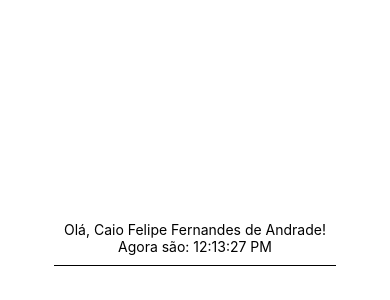
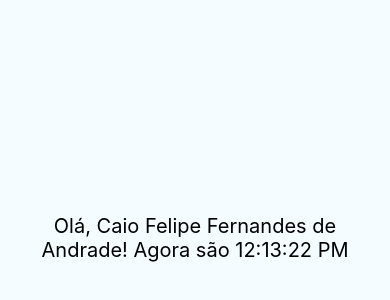
Before and after one commit to CartiFelipe/TesteDePerformanceReactNative, a React Native app: screen / in a window 390 px wide. Shown: the part 184-484 px from the top of the page. Built offline with nearby package versions, Linux system fonts and the light colour scheme.

Commit message:
primeira questão consertada

```diff
--- a/App.js
+++ b/App.js
@@ -1,11 +1,14 @@
 import { StatusBar } from 'expo-status-bar';
 import { StyleSheet, Text, View } from 'react-native';
+
 
 import Primeira from './src/questoes/Primeira';
 export default function App() {
   return (
     <View style={styles.container}>
       <Primeira />
+
+      <StatusBar style="auto" />
     </View>
   );
 }
--- a/src/questoes/Primeira/Index.jsx
+++ b/src/questoes/Primeira/Index.jsx
@@ -1,30 +1,36 @@
+import React from "react";
 import { View, Text, StyleSheet } from "react-native";
-import { useState, useEffect } from "react";
-const index = () => {
+
+const getCurrentTime = () => {
+  const now = new Date();
+  return now.toLocaleTimeString();
+};
+
+const Index = () => {
   const nome = "Caio Felipe Fernandes de Andrade";
-  const [horaAtual, setHoraAtual] = useState(new Date().toLocaleTimeString());
-
-  useEffect(() => {
-    const timer = setInterval(() => {
-      setHoraAtual(new Date().toLocaleTimeString());
-    }, 1000);
-
-    return () => clearInterval(timer);
-  }, []);
+  const horaAtual = getCurrentTime();
 
   return (
-    <View style={style.container}>
-      <Text>Olá, {nome}!</Text>
-      <Text>Agora são: {horaAtual}</Text>
+    <View style={styles.container}>
+      <Text style={styles.text}>
+        Olá, {nome}! Agora são {horaAtual}
+      </Text>
     </View>
   );
 };
 
-const style = StyleSheet.create({
+const styles = StyleSheet.create({
   container: {
+    flex: 1,
+    justifyContent: "center",
     alignItems: "center",
-    borderBottomWidth: 1,
-    padding: 10,
+    backgroundColor: "#F5FCFF",
+  },
+  text: {
+    fontSize: 20,
+    textAlign: "center",
+    margin: 10,
   },
 });
-export default index;
+
+export default Index;
```
Also changed, not shown: src/questoes/Segunda/Index.jsx (deleted).
